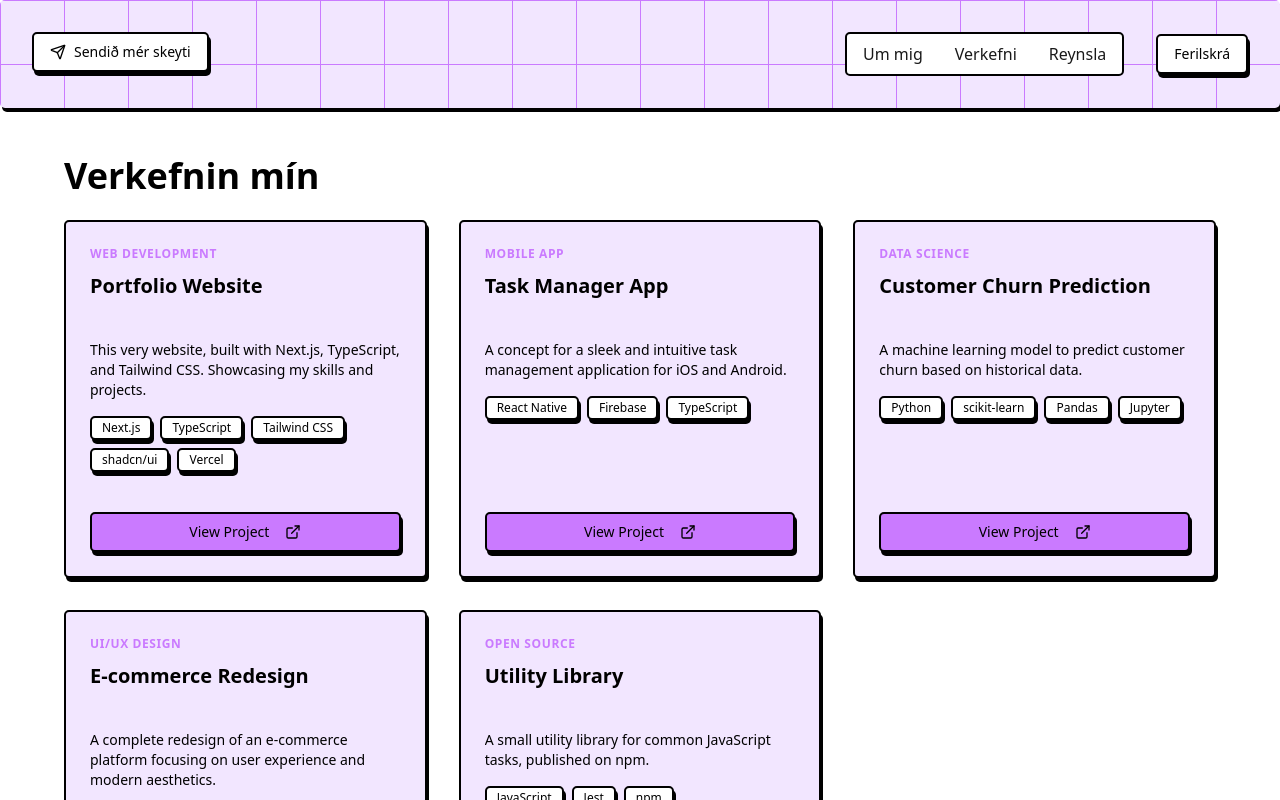
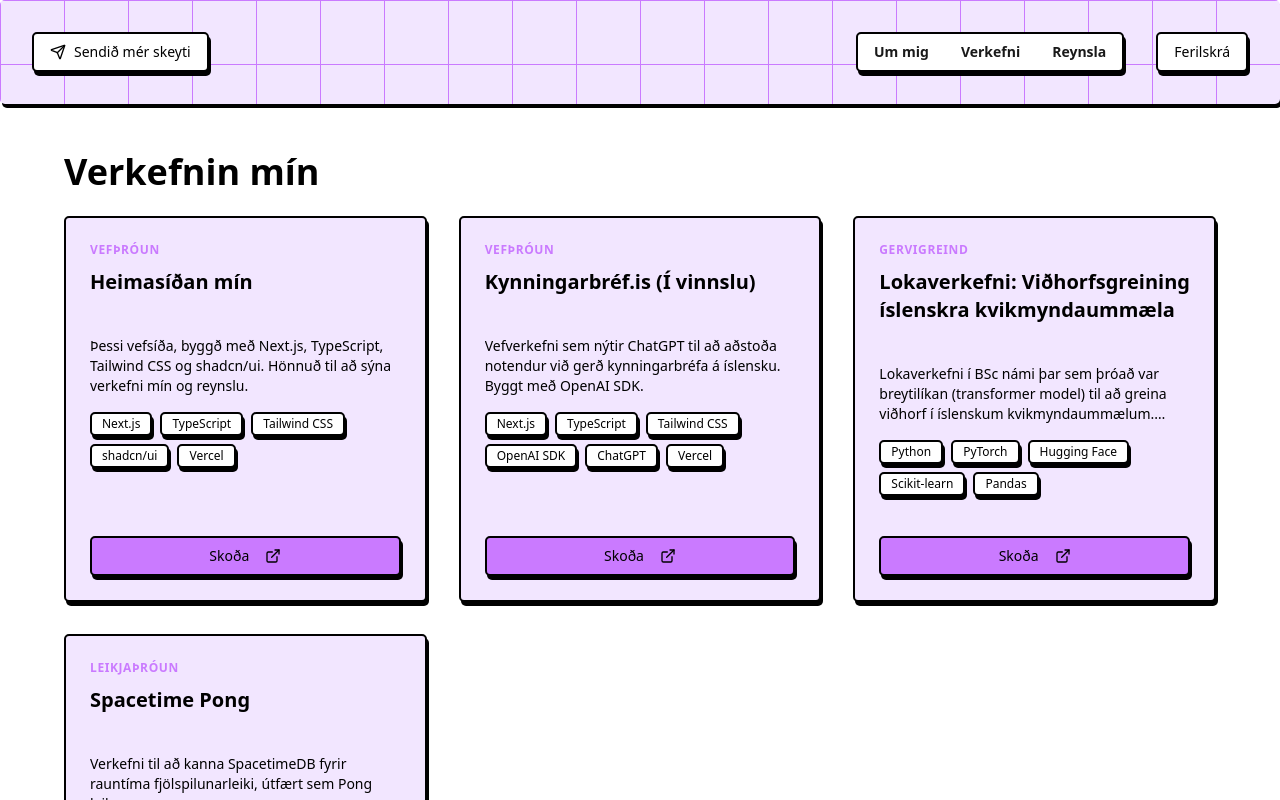
Before and after one commit to Eysteinn-Orn/portfolio, a Next.js app: page /projects in a window 1280 px wide. Shown: the top 800 px of the page. Built offline with nearby package versions, Linux system fonts and the light colour scheme.

Commit message:
feat: localize project details and enhance Navbar styling for improved UX

```diff
--- a/src/app/projects/page.tsx
+++ b/src/app/projects/page.tsx
@@ -3,10 +3,10 @@ import { ExternalLink } from 'lucide-react'; // Example icon
 
 const projectsData: ProjectCardProps[] = [
   {
-    category: "Web Development",
-    title: "Portfolio Website",
+    category: "Vefþróun",
+    title: "Heimasíðan mín",
     description:
-      "This very website, built with Next.js, TypeScript, and Tailwind CSS. Showcasing my skills and projects.",
+      "Þessi vefsíða, byggð með Next.js, TypeScript, Tailwind CSS og shadcn/ui. Hönnuð til að sýna verkefni mín og reynslu.",
     techstacks: [
       "Next.js",
       "TypeScript",
@@ -14,48 +14,35 @@ const projectsData: ProjectCardProps[] = [
       "shadcn/ui",
       "Vercel",
     ],
-    link: "https://github.com/yourusername/portfolio", // Replace with your actual link
-    // imageUrl: "/file.svg", // Example image, replace or remove
-    icon: ExternalLink, // Added icon
+    link: "https://github.com/eysteinn-orn/portfolio", // Gakktu úr skugga um að þetta sé rétt geymsluslóð
+    icon: ExternalLink,
   },
   {
-    category: "Mobile App",
-    title: "Task Manager App",
+    category: "Vefþróun",
+    title: "Kynningarbréf.is (Í vinnslu)",
     description:
-      "A concept for a sleek and intuitive task management application for iOS and Android.",
-    techstacks: ["React Native", "Firebase", "TypeScript"],
-    link: "#", // Placeholder link
-    // imageUrl: "/path/to/your/image2.jpg", // Optional image
-    icon: ExternalLink, // Added icon
+      "Vefverkefni sem nýtir ChatGPT til að aðstoða notendur við gerð kynningarbréfa á íslensku. Byggt með OpenAI SDK.",
+    techstacks: ["Next.js", "TypeScript", "Tailwind CSS", "OpenAI SDK", "ChatGPT", "Vercel"],
+    link: "https://kynningarbref.is",
+    icon: ExternalLink,
   },
   {
-    category: "Data Science",
-    title: "Customer Churn Prediction",
+    category: "Gervigreind",
+    title: "Lokaverkefni: Viðhorfsgreining íslenskra kvikmyndaummæla",
     description:
-      "A machine learning model to predict customer churn based on historical data.",
-    techstacks: ["Python", "scikit-learn", "Pandas", "Jupyter"],
-    link: "#",
-    // imageUrl: "/globe.svg",
-    icon: ExternalLink, // Added icon
+      "Lokaverkefni í BSc námi þar sem þróað var breytilíkan (transformer model) til að greina viðhorf í íslenskum kvikmyndaummælum. Verkfæri: PyTorch og Hugging Face.",
+    techstacks: ["Python", "PyTorch", "Hugging Face", "Scikit-learn", "Pandas"],
+    link: "https://skemman.is/handle/1946/46224",
+    icon: ExternalLink,
   },
   {
-    category: "UI/UX Design",
-    title: "E-commerce Redesign",
+    category: "Leikjaþróun",
+    title: "Spacetime Pong",
     description:
-      "A complete redesign of an e-commerce platform focusing on user experience and modern aesthetics.",
-    techstacks: ["Figma", "Adobe XD", "User Research"],
-    link: "#",
-    icon: ExternalLink, // Added icon
-  },
-  {
-    category: "Open Source",
-    title: "Utility Library",
-    description:
-      "A small utility library for common JavaScript tasks, published on npm.",
-    techstacks: ["JavaScript", "Jest", "npm"],
-    link: "#",
-    // imageUrl: "/window.svg",
-    icon: ExternalLink, // Added icon
+      "Verkefni til að kanna SpacetimeDB fyrir rauntíma fjölspilunarleiki, útfært sem Pong leikur.",
+    techstacks: ["SpacetimeDB", "TypeScript"], // Eða annað tungumál ef við á
+    link: "#", // Uppfærðu með viðeigandi hlekk ef hann er til
+    icon: ExternalLink,
   },
 ];
 
--- a/src/components/navbar.tsx
+++ b/src/components/navbar.tsx
@@ -16,7 +16,7 @@ export default function Navbar() {
 
         <nav className="flex items-center justify-end gap-8">
 
-            <div className="text-nowrap p-2 px-4 flex items-center gap-8 bg-secondary-background text-foreground border-2 border-border rounded-base">
+            <div className="font-semibold text-nowrap text-sm h-10 px-4 py-2 flex items-center gap-8 bg-secondary-background text-foreground border-2 shadow-shadow border-border rounded-base">
               <Link href="/about" className="text-foreground/90 hover:text-main transition-colors duration-150 ease-in-out">
               Um mig
               </Link>
@@ -29,7 +29,7 @@ export default function Navbar() {
               Reynsla
               </Link>
             </div>
-            <Button variant="neutral">
+            <Button className="cursor-pointer" variant="neutral">
                 <a href="/resume-eysteinn.pdf" download>
                     Ferilskrá
                 </a>
--- a/src/components/project-card.tsx
+++ b/src/components/project-card.tsx
@@ -46,7 +46,7 @@ export function ProjectCard({ category, title, description, techstacks, link, ic
       <CardFooter>
         <Button asChild className="w-full hover:bg-main/90 text-main-foreground">
           <Link href={link} target="_blank" rel="noopener noreferrer" className="flex items-center justify-center">
-            View Project
+            Skoða
             {Icon && <Icon className="ml-2 h-4 w-4" />}
           </Link>
         </Button>
```
